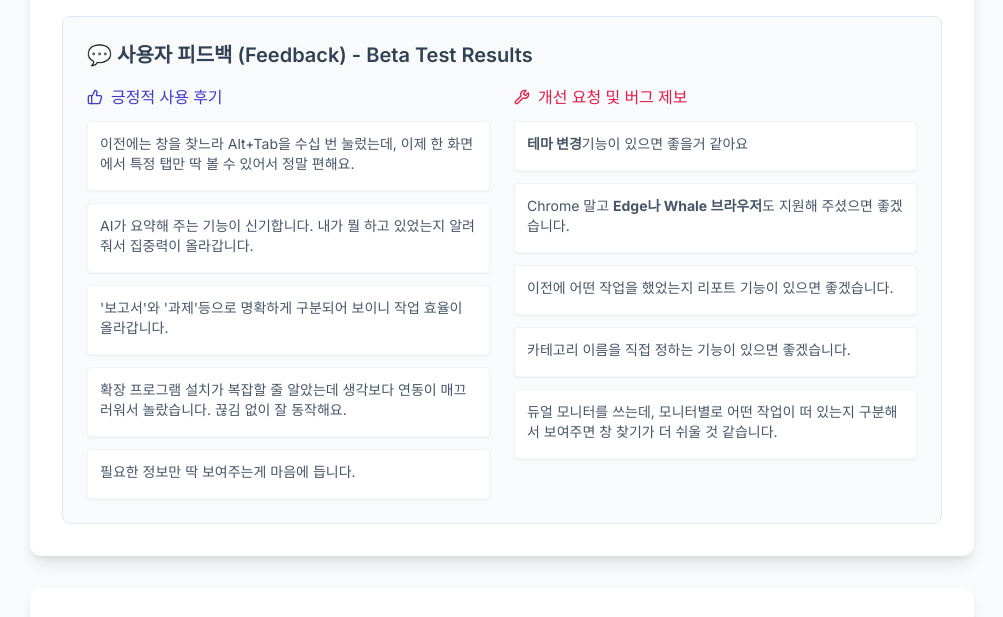
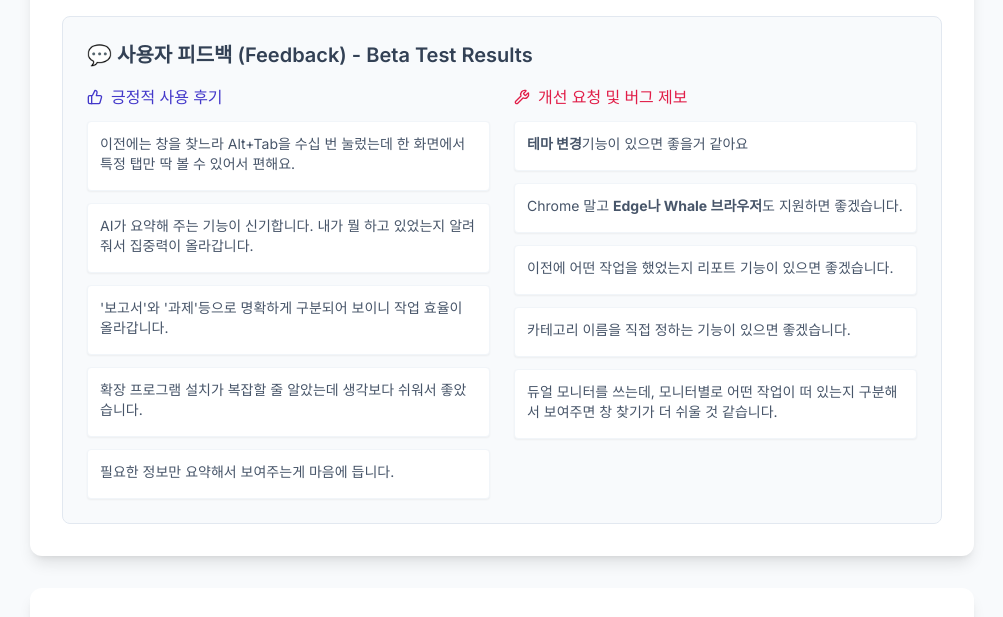
Before and after one commit to JUY021/WorkDash, a plain HTML site: page index.html in a window 1280 px wide. Shown: the part 3400-4017 px from the top of the page, without its empty margins (138-1141 px from the left). Drawn offline with nearby package versions, Linux system fonts and the light colour scheme.

Commit message:
Update index.html

```diff
--- a/index.html
+++ b/index.html
@@ -270,7 +270,7 @@
                             </h4>
                             <div class="space-y-3">
                                 <div class="bg-white p-3 rounded shadow-sm border border-slate-100 text-sm">
-                                    <p class="text-slate-600 mb-1">이전에는 창을 찾느라 Alt+Tab을 수십 번 눌렀는데, 이제 한 화면에서 특정 탭만 딱 볼 수 있어서 정말 편해요.</p>
+                                    <p class="text-slate-600 mb-1">이전에는 창을 찾느라 Alt+Tab을 수십 번 눌렀는데 한 화면에서 특정 탭만 딱 볼 수 있어서 편해요.</p>
                                 </div>
                                 <div class="bg-white p-3 rounded shadow-sm border border-slate-100 text-sm">
                                     <p class="text-slate-600 mb-1">AI가 요약해 주는 기능이 신기합니다. 내가 뭘 하고 있었는지 알려줘서 집중력이 올라갑니다.</p>
@@ -279,10 +279,10 @@
                                     <p class="text-slate-600 mb-1">'보고서'와 '과제'등으로 명확하게 구분되어 보이니 작업 효율이 올라갑니다.</p>
                                 </div>
                                 <div class="bg-white p-3 rounded shadow-sm border border-slate-100 text-sm">
-                                    <p class="text-slate-600 mb-1">확장 프로그램 설치가 복잡할 줄 알았는데 생각보다 연동이 매끄러워서 놀랐습니다. 끊김 없이 잘 동작해요.</p>
+                                    <p class="text-slate-600 mb-1">확장 프로그램 설치가 복잡할 줄 알았는데 생각보다 쉬워서 좋았습니다.</p>
                                 </div>
                                 <div class="bg-white p-3 rounded shadow-sm border border-slate-100 text-sm">
-                                    <p class="text-slate-600 mb-1">필요한 정보만 딱 보여주는게 마음에 듭니다.</p>
+                                    <p class="text-slate-600 mb-1">필요한 정보만 요약해서 보여주는게 마음에 듭니다.</p>
                                 </div>
                             </div>
                         </div>
@@ -297,7 +297,7 @@
                                     <p class="text-slate-600 mb-1"><strong>테마 변경</strong>기능이 있으면 좋을거 같아요</p>
                                 </div>
                                 <div class="bg-white p-3 rounded shadow-sm border border-slate-100 text-sm">
-                                    <p class="text-slate-600 mb-1">Chrome 말고 <strong>Edge나 Whale 브라우저</strong>도 지원해 주셨으면 좋겠습니다.</p>
+                                    <p class="text-slate-600 mb-1">Chrome 말고 <strong>Edge나 Whale 브라우저</strong>도 지원하면 좋겠습니다.</p>
                                 </div>
                                 <div class="bg-white p-3 rounded shadow-sm border border-slate-100 text-sm">
                                     <p class="text-slate-600 mb-1">이전에 어떤 작업을 했었는지 리포트 기능이 있으면 좋겠습니다.</p>
```
